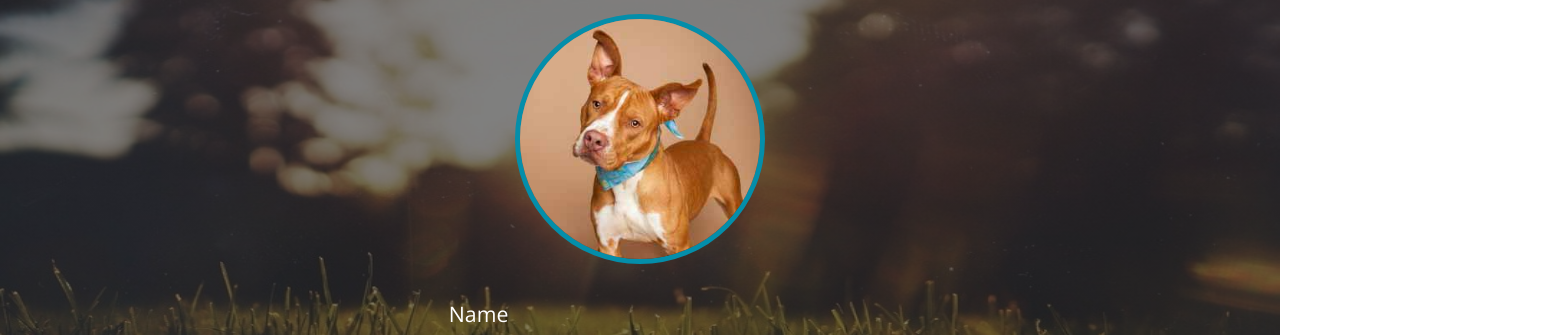
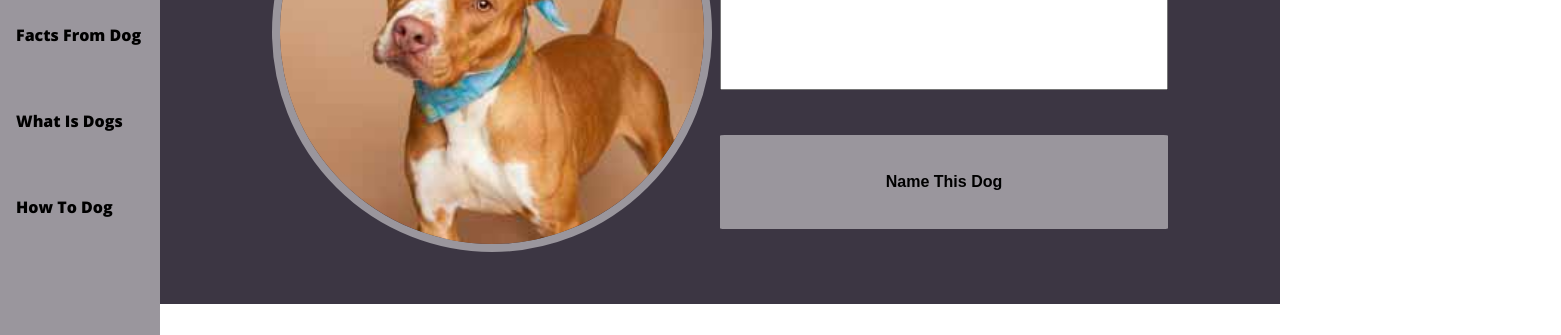
Before and after one commit to joel-oe-lacey/dog_party, a plain HTML site: page index.html in a window 1280 px wide. Shown: the part 216-551 px from the top of the page, 1561 px wide, since content can reach past the window. Drawn offline with nearby package versions, Linux system fonts and the light colour scheme.

Commit message:
Restructure CSS under new page flow

```diff
--- a/index.html
+++ b/index.html
@@ -3,7 +3,7 @@
 <html>
   <head>
     <title>Dogs eh?</title>
-    <link href="styles.css" type="text/css" rel="stylesheet" />
+    <link href="redux.css" type="text/css" rel="stylesheet" />
     <link href="https://fonts.googleapis.com/css?family=Open+Sans:400,800&display=swap" rel="stylesheet">
   </head>
   <body>
--- /dev/null
+++ b/redux.css
@@ -0,0 +1,149 @@
+* {
+  box-sizing: border-box;
+}
+
+body {
+  margin: 0px;
+  font-family: "Open Sans";
+  display: grid;
+  grid-template-areas:
+    "sidebar header"
+    "sidebar center_content"
+    "sidebar footer";
+  grid-template-columns: 1fr 7fr;
+  grid-template-rows: 65vh 175vh 40vh;
+}
+
+img {
+  height: 50px;
+  width: 50px;
+}
+
+.header_nav {
+  grid-area: sidebar;
+  background-color: #9A969D;
+}
+
+.header_nav nav {
+  height: 100%;
+  display: flex;
+  flex-flow: column wrap;
+  justify-content: flex-start;
+  align-items: flex-start;
+}
+
+.header_nav {
+
+}
+
+.header_nav nav img {
+  height: 20vh;
+  width: 20vh;
+  margin-top: 10%;
+  margin-left: 10%;
+}
+
+.header_nav nav a {
+  text-decoration: none;
+  font-weight: bold;
+  color: black;
+  margin-top: 40%;
+  margin-left: 10%;
+}
+
+.landing {
+  grid-area: header;
+  background-color: #3C3643;
+}
+
+.landing_content {
+  height: 100%;
+  display: grid;
+  grid-template-areas:
+    "left-img header"
+    "left-img form";
+  grid-template-columns: 50% 50%;
+  grid-template-rows: 10% 90%;
+}
+
+#landing_header {
+  grid-area: header;
+  font-size: 2.5em;
+  color: white;
+}
+
+#landing_dog {
+  grid-area: left-img;
+  height: 55vh;
+  width: 55vh;
+  border-radius: 50%;
+  margin: 5% 5% 5% 20%;
+  border: solid 8px #9A969D;
+}
+
+.landing_content form {
+  grid-area: form;
+  display: flex;
+  flex-direction: column;
+  width: 80%;
+}
+
+.landing_content form * {
+  height: 20%;
+  margin-top: 5%;
+}
+
+.landing_content form label {
+  color: white;
+  margin-top: 10%;
+  display: flex;
+  align-items: flex-end;
+}
+
+.landing_content form button {
+  background-color: #9A969D;
+  font-size: 1em;
+  font-weight: bold;
+  margin-top: 10%;
+  text-align: center;
+  border: none;
+  border-radius: 1%;
+}
+
+.center_content {
+  grid-area: center_content;
+  display: flex;
+  flex-direction: column;
+  margin: 2%;
+}
+
+.center_content section img {
+  height: 30vh;
+  width: 30vh;
+  border-radius: 50%;
+  border: solid 4px #9A969D;
+}
+
+.footer_nav {
+  grid-area: footer;
+  background-color: #3C3643;
+  display: flex;
+  justify-content: flex-end;
+}
+
+.footer_nav nav {
+  display: flex;
+  justify-content: flex-end;
+  height: 50px;
+  width: 50px;
+}
+
+.footer_nav nav * {
+  margin: 20%;
+  color: white;
+
+}
+
+.content_form {
+  display: none;
+}
```
